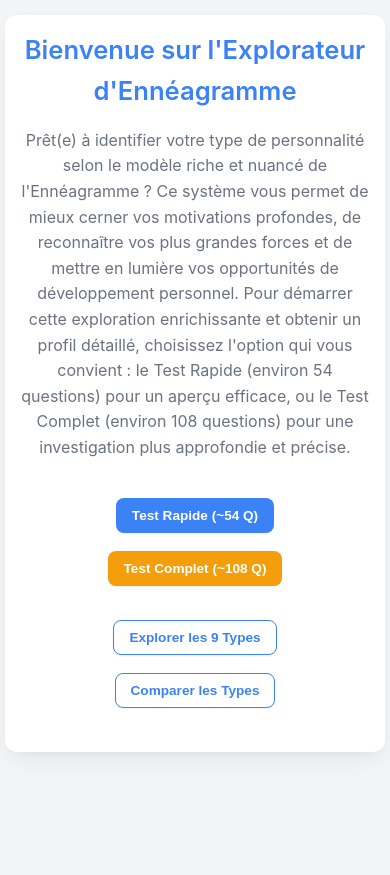
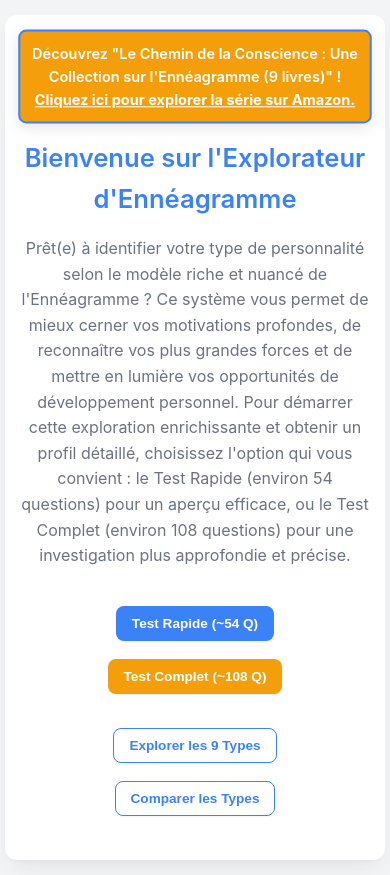
Before and after one commit to ericsotoca/Enneagramme, a plain HTML site: page index.html in a window 390 px wide. Before the commit the page ends 844 px from the top, so only its background shows below. Drawn offline with Linux system fonts and the light colour scheme.

Commit message:
Update index.html

```diff
--- a/index.html
+++ b/index.html
@@ -93,10 +93,67 @@
         .type-bg-1 { background-color: var(--type1-color); } .type-bg-2 { background-color: var(--type2-color); } .type-bg-3 { background-color: var(--type3-color); } .type-bg-4 { background-color: var(--type4-color); } .type-bg-5 { background-color: var(--type5-color); } .type-bg-6 { background-color: var(--type6-color); } .type-bg-7 { background-color: var(--type7-color); } .type-bg-8 { background-color: var(--type8-color); } .type-bg-9 { background-color: var(--type9-color); }
         .type-border-1::before { background-color: var(--type1-color); } .type-border-2::before { background-color: var(--type2-color); } .type-border-3::before { background-color: var(--type3-color); } .type-border-4::before { background-color: var(--type4-color); } .type-border-5::before { background-color: var(--type5-color); } .type-border-6::before { background-color: var(--type6-color); } .type-border-7::before { background-color: var(--type7-color); } .type-border-8::before { background-color: var(--type8-color); } .type-border-9::before { background-color: var(--type9-color); }
         .type-text-1 { color: var(--type1-color); } .type-text-2 { color: var(--type2-color); } .type-text-3 { color: var(--type3-color); } .type-text-4 { color: var(--type4-color); } .type-text-5 { color: var(--type5-color); } .type-text-6 { color: var(--type6-color); } .type-text-7 { color: var(--type7-color); } .type-text-8 { color: var(--type8-color); } .type-text-9 { color: var(--type9-color); }
+
+        /* NOUVEAU STYLE POUR LA BANNIÈRE DE PROMOTION */
+        .promo-banner {
+            background-color: var(--secondary-color); /* Orange vif */
+            color: white;
+            padding: 15px 20px;
+            text-align: center;
+            font-size: 1.1em;
+            font-weight: 600;
+            border-radius: 8px;
+            margin-bottom: 25px; /* Espace sous la bannière */
+            box-shadow: 0 4px 15px rgba(0, 0, 0, 0.1);
+            animation: pulse 2s infinite ease-in-out; /* Animation subtile */
+            border: 2px solid var(--primary-color); /* Bordure pour contraste */
+        }
+        .promo-banner a {
+            color: white;
+            text-decoration: underline;
+            font-weight: 700;
+            transition: color 0.3s ease;
+        }
+        .promo-banner a:hover {
+            color: var(--primary-color); /* Changement de couleur au survol */
+            text-decoration: none;
+        }
+
+        /* Animation Keyframes */
+        @keyframes pulse {
+            0% { transform: scale(1); }
+            50% { transform: scale(1.01); }
+            100% { transform: scale(1); }
+        }
+
+        @media (max-width: 768px) {
+            .promo-banner {
+                font-size: 1em;
+                padding: 12px 15px;
+                margin-bottom: 20px;
+            }
+        }
+        @media (max-width: 480px) {
+            .promo-banner {
+                font-size: 0.9em;
+                padding: 10px 10px;
+                margin-bottom: 15px;
+            }
+        }
+
+
+
     </style>
 </head>
 <body>
     <div id="app">
+
+        <div class="promo-banner">
+            Découvrez "Le Chemin de la Conscience : Une Collection sur l'Ennéagramme (9 livres)" !
+            <a href="https://www.amazon.fr/dp/B0FRMN612N" target="_blank" rel="noopener noreferrer">
+                Cliquez ici pour explorer la série sur Amazon.
+            </a>
+        </div>
         <!-- ==== HOME VIEW ==== -->
         <section id="home" class="view active">
             <h1>Bienvenue sur l'Explorateur d'Ennéagramme</h1>
```
